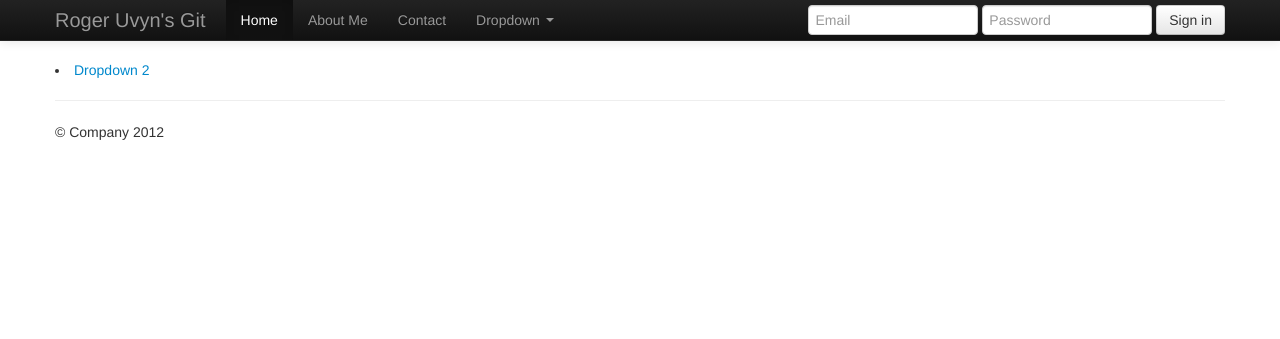
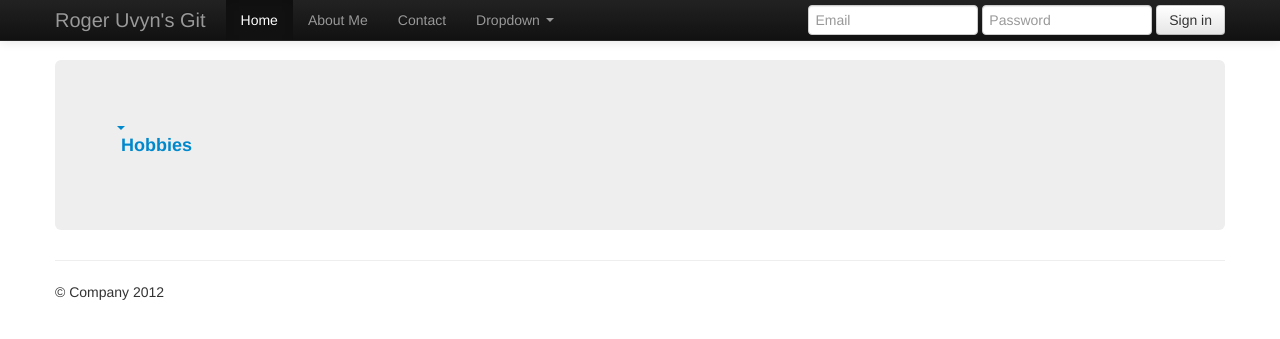
Before and after one commit to RogerUvyn/rogeruvyn.github.com, a Jekyll site: the page built from personal/interests.markdown, in a window 1280 px wide. Shown: the top 339 px of the page. Built offline with Jekyll 4.4.1, drawn with Linux system fonts in a browser that asks for light colours.

Commit message:
Rev 1.24
Rev 1.24

```diff
--- a/personal/interests.markdown
+++ b/personal/interests.markdown
@@ -2,11 +2,32 @@
 layout: default
 ---
 
+<div class="hero-unit">
+
+<ul class="nav">
+
 <li class="dropdown">
-<a href="http://sdolintranet:81/index.asp" class="dropdown-toggle" data-toggle="dropdown">Dropdown 2</a>
+<a href="#" class="dropdown-toggle" data-toggle="dropdown"><b class="caret">Hobbies</b></a>
 <ul class="dropdown-menu">
-<li><a href="http://sdolintranet:81/index.asp">Action</a></li>
-<li><a href="http://sdolintranet:81/index.asp">Another action</a></li>
-<li><a href="http://sdolintranet:81/index.asp">Something else here</a></li>
+<li class="nav-header">Automotive</li>
+<li class="dropdown-submenu">
+<a tabindex="-1" href="#">Automotive Racing</a>
+<ul class="dropdown-menu">
+<li><a href="#">NHRA</a></li>
+<li><a href="#">NASCAR</a></li>
 </ul>
 </li>
+<li><a href="#">Automotive Restoration</a></li>
+<li><a href="#">Muscle Cars</a></li>
+<li class="divider"></li>
+<li class="nav-header">Other</li>
+<li><a href="#">RC Planes</a></li>
+<li><a href="#">RC Cars</a></li>
+<li><a href="#">Painting</a></li>
+</ul>
+</li>
+</ul>
+
+
+
+</div>
```
